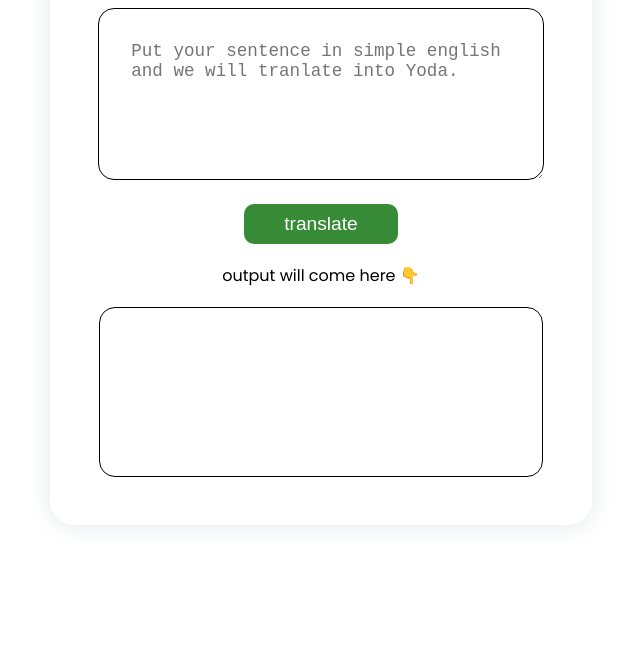
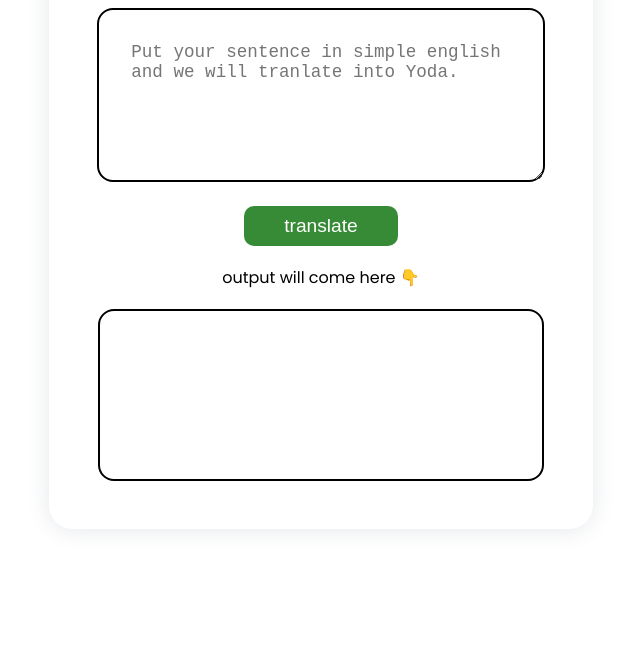
Before and after one commit to omkarpatke/yoda-translation, a plain HTML site: page index.html in a window 1280 px wide. Shown: the part 139-800 px from the top of the page, without its empty margins (319-959 px from the left). Drawn offline with Linux system fonts and the light colour scheme.

Commit message:
style: update border of textarea

```diff
--- a/index.css
+++ b/index.css
@@ -23,7 +23,7 @@ h1{
 textarea , #output{
     height:17vh;
     width: 32vw;
-    border: 1px solid black;
+    border: 2px solid ;
     border-radius: 1rem;
     padding-top:2rem;
     padding-left: 2rem;
```
